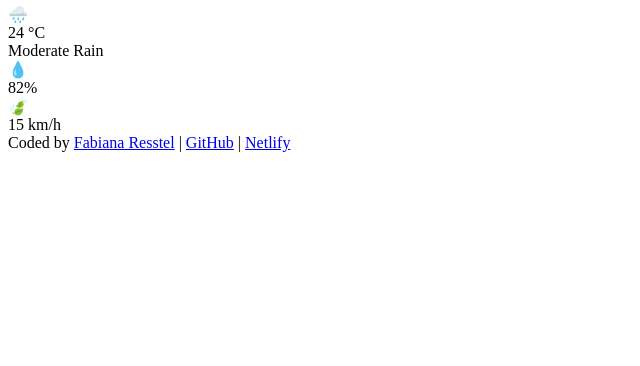
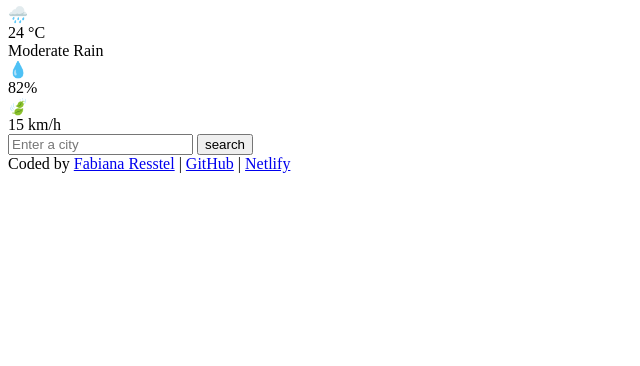
Before and after one commit to FabianaResstel/engine-weatherapp-shecodesplus-week7, a plain HTML site: page index.html in a window 1280 px wide. Shown: the part 434-800 px from the top of the page, without its empty margins (0-640 px from the left). Drawn offline with Linux system fonts and the light colour scheme.

Commit message:
add form

```diff
--- a/index.html
+++ b/index.html
@@ -30,6 +30,10 @@
                 <div class="weather-wind-icon">🍃</div>
                 <div class="weather-wind-data">15 km/h</div>
             </div>
+            <form class="search">
+                <input type="search" placeholder="Enter a city">
+                <input type="submit" value="search">
+            </form>
         </div>
     </main>
     <footer>
```
